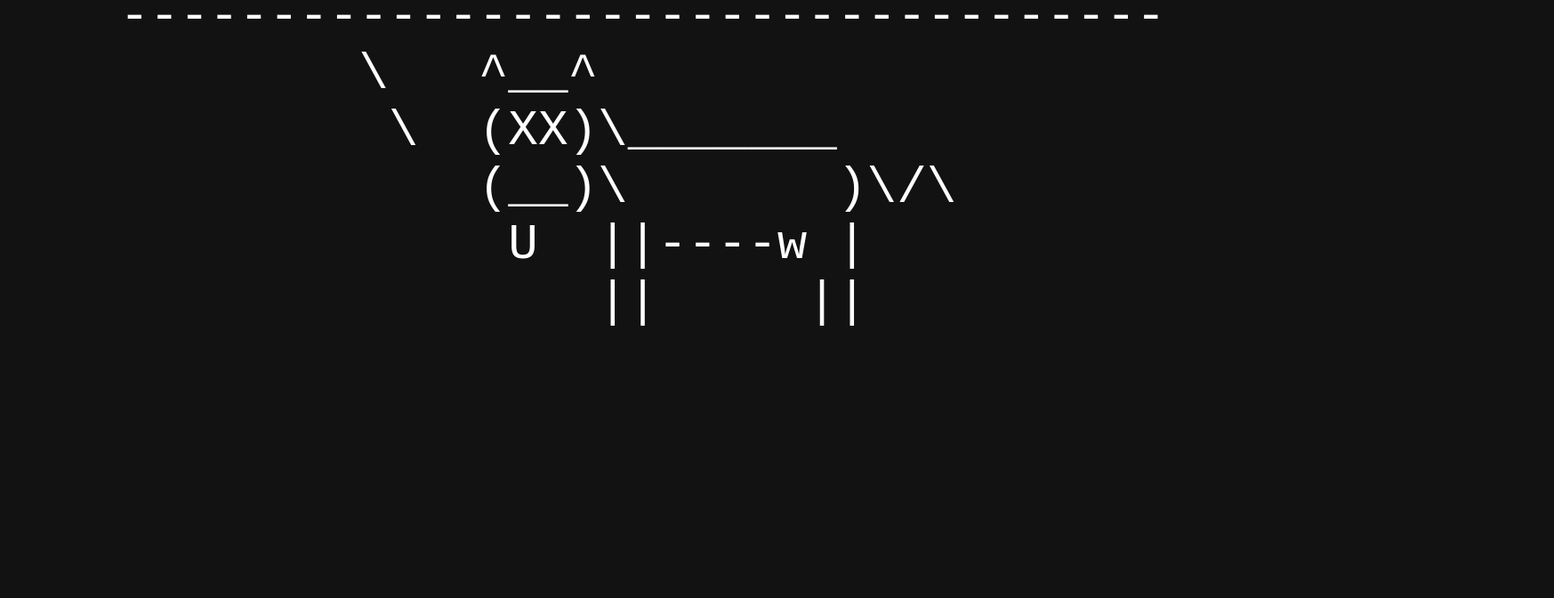
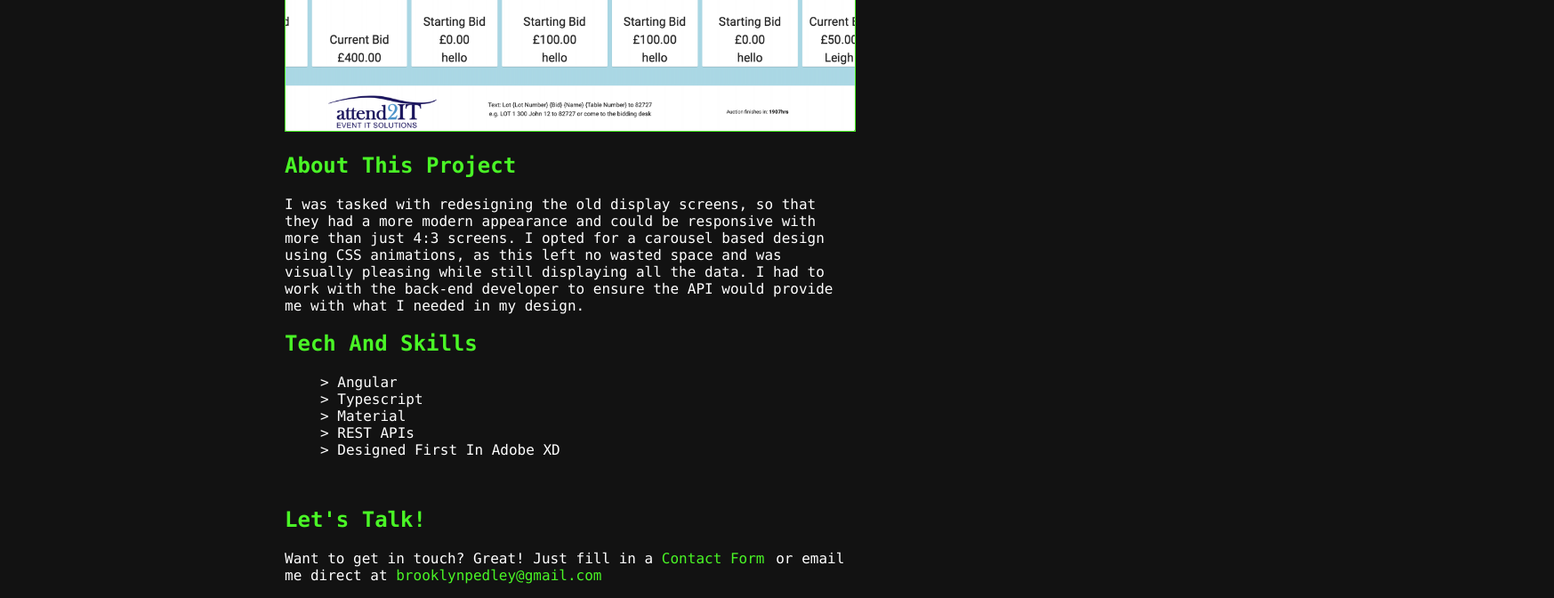
Before and after one commit to BrooklynP/portfolio, an Angular app: page /projects/1 in a window 1280 px wide. Shown: the part 384-1056 px from the top of the page at 89% size, 1747 px wide, since content can reach past the window. Before the commit the page ends 811 px from the top, so only its background shows below. Built offline with nearby package versions, Linux system fonts and the light colour scheme.

Commit message:
single project page now visited via activated route

```diff
--- a/src/app/app-routing.module.ts
+++ b/src/app/app-routing.module.ts
@@ -15,7 +15,7 @@ const routes: Routes = [
     pathMatch: 'full'
   },
   {
-    path: 'project',
+    path: 'projects/:uid',
     component: SingleProjectPageComponent
   },
   {
--- a/src/app/pages/projects-page/projects-page.component.ts
+++ b/src/app/pages/projects-page/projects-page.component.ts
@@ -28,8 +28,7 @@ export class ProjectsPageComponent implements OnInit {
   }
 
   selectProject(index: number) {
-    this.projectsService.setCurrentProject(index);
-    this.router.navigate(['/project']);
+    this.router.navigate(['/projects', index]);
   }
 
   selectFilter(filterBy: string) {
--- a/src/app/pages/single-project-page/single-project-page.component.ts
+++ b/src/app/pages/single-project-page/single-project-page.component.ts
@@ -1,6 +1,6 @@
 import { Component, OnInit } from '@angular/core';
 import { ProjectsDataService } from 'src/app/portfolioData/projects-data.service';
-import { Router } from '@angular/router';
+import { ActivatedRoute } from '@angular/router';
 import { Project } from 'src/app/models/project';
 
 @Component({
@@ -14,14 +14,12 @@ export class SingleProjectPageComponent implements OnInit {
 
   public project: Project;
 
-  constructor(public projectDataService: ProjectsDataService, public router: Router) { }
+  constructor(public projectDataService: ProjectsDataService, private route: ActivatedRoute) { }
 
   ngOnInit() {
-    this.project = this.projectDataService.getCurrentProject();
-    if (this.project === undefined) {
-      console.warn("There was no project selected");
-      this.router.navigate(['']);
-    }
+    this.route.params.forEach((param) => {
+      this.project = this.projectDataService.getProject(parseInt(param.uid, 10));
+    });
   }
 
   nextScreenshot() {
--- a/src/app/portfolioData/projects-data.service.ts
+++ b/src/app/portfolioData/projects-data.service.ts
@@ -5,9 +5,6 @@ import { Project } from 'src/app/models/project';
   providedIn: 'root'
 })
 export class ProjectsDataService {
-
-  static currentProject: Project;
-
   private readonly projects: Array<Project> = [
     {
       index: 0,
@@ -148,7 +145,7 @@ export class ProjectsDataService {
       githubLink: "https://github.com/BrooklynP/portfolio/",
       desc: `This is the website I use to display all of my best and latest work.
       I am constantly working on it as I learn new things to ensure it is the best website it can be.`,
-      skills: ["Angular", "AWS lambda", "AWS API Gateway", "AWS SES"],
+      skills: ["Angular", "AWS lambda", "AWS API Gateway", "AWS SES", "AWS S3"],
       screenshots: ["/assets/project-screenshots/portfolio-4.jpg",
       "/assets/project-screenshots/portfolio-2.jpg",
       "/assets/project-screenshots/portfolio-3.jpg",
@@ -163,16 +160,7 @@ export class ProjectsDataService {
     return this.projects;
   }
 
-  setCurrentProject(index: number) {
-    console.log(this.projects[index]);
-    ProjectsDataService.currentProject = this.projects.find(
-      (project) => {
-        return project.index === index;
-      }
-    );
-  }
-
-  getCurrentProject(): Project {
-    return ProjectsDataService.currentProject;
+  public getProject(index: number): Project {
+    return this.projects.find(x => x.index === index);
   }
 }
```
